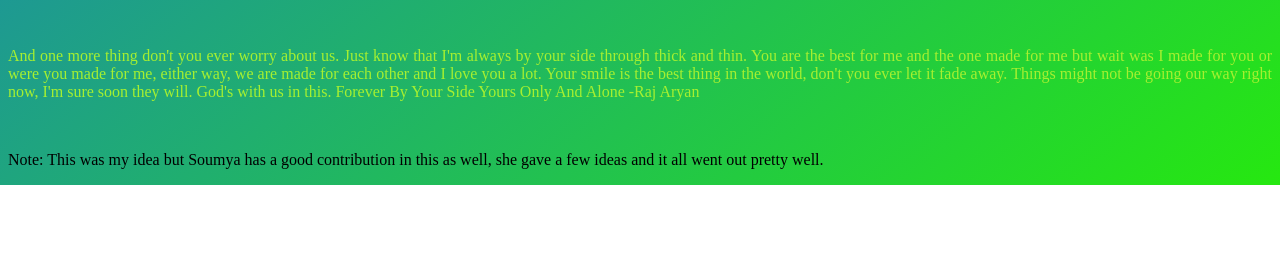
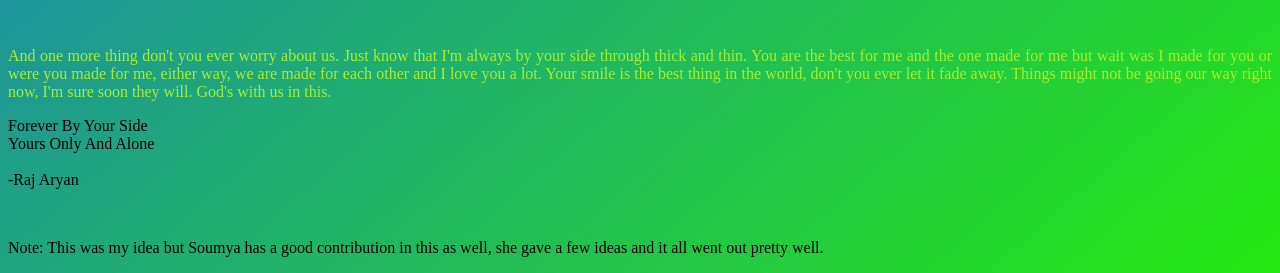
Before and after one commit to rj-27/Gift, a plain HTML site: page 2.html in a window 1280 px wide. Shown: the part 842-1115 px from the top of the page. Before the commit the page ends 1027 px from the top, so only its background shows below. Drawn offline with Linux system fonts and the light colour scheme.

Commit message:
Update 2.html

```diff
--- a/2.html
+++ b/2.html
@@ -31,9 +31,11 @@
         me and the one made for me but wait was I made for you or were you made for me, either way, we are made for each other and I love you a lot.
 	Your smile is the best thing in the world, don't you ever let it fade away. Things might not be going our way right now, I'm sure soon they
 	will. God's with us in this.
+		<br>
 
-	Forever By Your Side
-	Yours Only And Alone
+<div>Forever By Your Side</div>
+<div>Yours Only And Alone</div>
+<br>
 		-Raj Aryan
 	</p>
 
```
